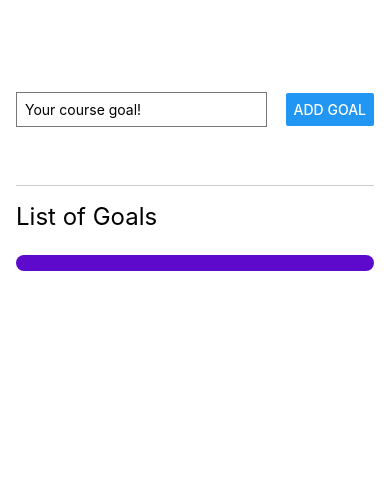
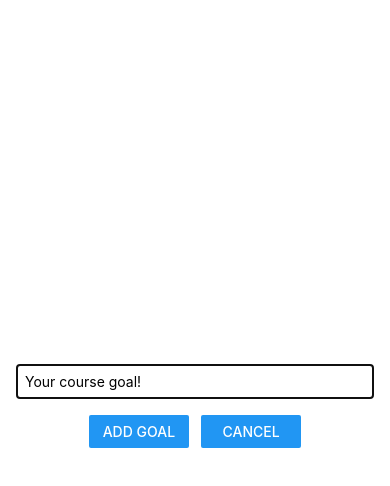
Before and after one commit to ryuto-haraguchi/ReactNative, a React Native app: screen / in a window 390 px wide. Both pictures are taken after a click on the button "ADD GOAL". Shown: the top 486 px of the page. Built offline with nearby package versions, Linux system fonts and the light colour scheme.

Commit message:
Change Add Goal Modal Style

```diff
--- a/App.js
+++ b/App.js
@@ -1,4 +1,4 @@
-import { View } from "react-native";
+import { View, Button } from "react-native";
 import { useState } from "react";
 import GoalInput from "./components/GoalInput";
 import GoalsList from "./components/GoalsList";
@@ -7,13 +7,23 @@ import styles from "./styles/appStyles";
 export default function App() {
   const [inputState, setInputState] = useState("");
   const [goalsState, setGoalsState] = useState([]);
+  const [isModalVisible, setIsModalVisible] = useState(false);
 
   const addGoalHandler = () => {
     setGoalsState((prev) => [
       ...prev,
       { value: inputState, key: Math.random().toString() },
     ]);
-    // setInputState("");
+    setInputState("");
+    setIsModalVisible(false);
+  };
+
+  const showModalHandler = () => {
+    setIsModalVisible(true);
+  };
+
+  const hideModalHandler = () => {
+    setIsModalVisible(false);
   };
 
   const deleteGoalHandler = (goalKey) => {
@@ -26,8 +36,11 @@ export default function App() {
         inputValue={inputState}
         onChangeText={setInputState}
         onAddGoal={addGoalHandler}
+        onCancel={hideModalHandler}
+        visible={isModalVisible}
       />
       <GoalsList goals={goalsState} deleteGoalHandler={deleteGoalHandler} />
+      <Button title="Add Goal" color="#5e0acc" onPress={showModalHandler} />
     </View>
   );
 }
--- a/components/GoalInput.js
+++ b/components/GoalInput.js
@@ -1,8 +1,15 @@
-import { View, TextInput, Button } from "react-native";
+import { View, TextInput, Button, Modal } from "react-native";
 import styles from "../styles/goalInputStyles";
 
-export default function GoalInput({ inputValue, onChangeText, onAddGoal }) {
+export default function GoalInput({
+  inputValue,
+  onChangeText,
+  onAddGoal,
+  onCancel,
+  visible,
+}) {
   return (
+    <Modal visible={visible} animationType="slide">
       <View style={styles.inputContainer}>
         <TextInput
           style={styles.textInput}
@@ -10,7 +17,15 @@ export default function GoalInput({ inputValue, onChangeText, onAddGoal }) {
           value={inputValue}
           onChangeText={onChangeText}
         />
+        <View style={styles.buttonRow}>
+          <View style={styles.buttonStyle}>
             <Button title="Add Goal" onPress={onAddGoal} />
           </View>
+          <View style={styles.buttonStyle}>
+            <Button title="Cancel" onPress={onCancel} />
+          </View>
+        </View>
+      </View>
+    </Modal>
   );
 }
--- a/styles/goalInputStyles.js
+++ b/styles/goalInputStyles.js
@@ -2,20 +2,30 @@ import { StyleSheet } from "react-native";
 
 export default StyleSheet.create({
   inputContainer: {
-    flexDirection: "row",
-    justifyContent: "space-between",
+    flexDirection: "column",
     alignItems: "center",
+    justifyContent: "center",
     borderBottomColor: "#cccccc",
     borderBottomWidth: 1,
     paddingBottom: 16,
+    paddingHorizontal: 16,
     marginBottom: 16,
     flex: 1,
   },
   textInput: {
     borderWidth: 1,
     borderColor: "#777676ff",
-    width: "70%",
-    marginRight: 8,
+    width: "100%",
     padding: 8,
   },
+  buttonRow: {
+    flexDirection: "row",
+    justifyContent: "center",
+    width: "100%",
+    marginTop: 16,
+  },
+  buttonStyle: {
+    flex: 0.3,
+    marginHorizontal: 6,
+  },
 });
--- a/styles/goalsListStyles.js
+++ b/styles/goalsListStyles.js
@@ -3,6 +3,7 @@ import { StyleSheet } from "react-native";
 export default StyleSheet.create({
   goalsContainer: {
     flex: 5,
+    marginTop: 64,
   },
   goalsTitle: {
     fontSize: 24,
```
Lines whose indentation alone changed are shown as unchanged.
